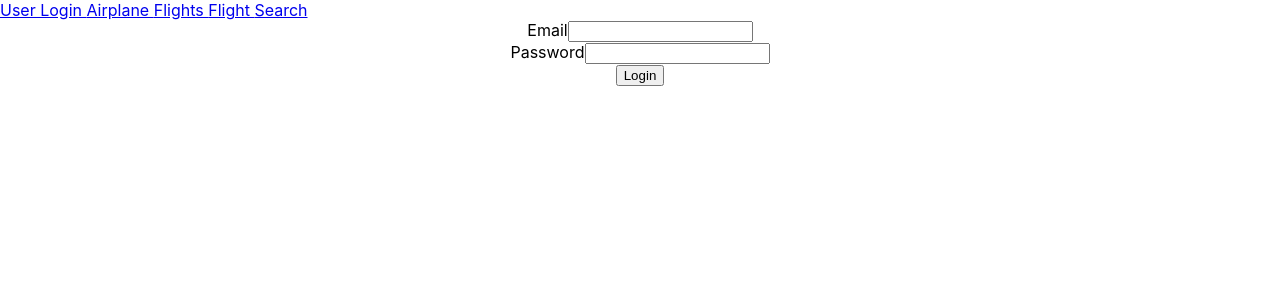
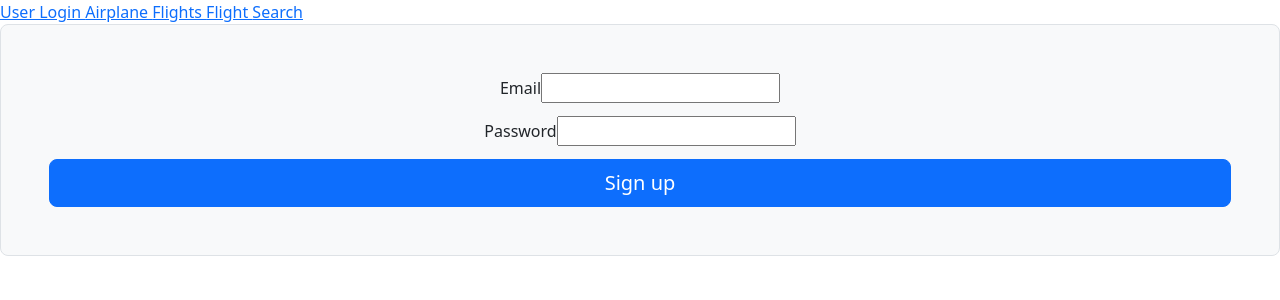
Before and after one commit to Anico94/burning-airlines-frontend, a React (Create React App) app: page / in a window 1280 px wide. Shown: the top 300 px of the page. Built offline with nearby package versions, Linux system fonts and the light colour scheme; no server answers.

Commit message:
bootstrap

```diff
--- a/package.json
+++ b/package.json
@@ -7,7 +7,9 @@
     "@testing-library/react": "^13.4.0",
     "@testing-library/user-event": "^13.5.0",
     "axios": "^1.1.3",
+    "bootstrap": "^5.2.2",
     "react": "^18.2.0",
+    "react-bootstrap": "^2.6.0",
     "react-dom": "^18.2.0",
     "react-router-dom": "^6.4.3",
     "react-scripts": "5.0.1",
--- a/src/components/App.js
+++ b/src/components/App.js
@@ -8,6 +8,7 @@ import User from "./User";
 import SearchPage from "./SearchPage";
 import axios from "axios";
 import {BrowserRouter, Routes, Route, Link} from 'react-router-dom';
+import 'bootstrap/dist/css/bootstrap.min.css';
 
 // const api = axios.create({
 //   baseURL:
--- a/src/components/SearchFlight.jsx
+++ b/src/components/SearchFlight.jsx
@@ -1,6 +1,6 @@
-import React, {useState} from 'react'
+import React, {useState, useEffect} from 'react'
 import flightsAPI from '../config/api';
-
+import axios from 'axios';
 
 const SearchFlight = function() {
     const airports = ['BNE', 'SYD', 'MEL'] //this will come from the data base
@@ -10,7 +10,7 @@ const SearchFlight = function() {
     }
 
     const [formState, setFormState] = useState(initialFormState)
-
+    const [flights, setFlights] = useState([])
 
    function handleChange(event) {
         setFormState({
@@ -21,7 +21,7 @@ const SearchFlight = function() {
 
     async function searchFlightAPI(data) {
         const response = await flightsAPI.get('/flights.json')
-        console.log ("response is: ", response)
+        console.log ("response is: ", response.data)
         console.log ("data is: ", data)
         return response.data
     }
@@ -29,9 +29,15 @@ const SearchFlight = function() {
     function handleSubmit(event) {
             event.preventDefault()
             searchFlightAPI(event)
-            .then((formState) => setFormState(formState))
+            .then((responseData) => setFlights(responseData))
             .catch((error) => console.log(error))
     };
+
+    // useEffect(() => {
+    //     axios(`http://localhost:3000/flights.json`).then((event) => {
+    //         setFormState(event.target.name);
+    //     });
+    // }, [ ]);
 
 
     return(
@@ -74,7 +80,11 @@ const SearchFlight = function() {
 
         <div>
             <h3>Search Results are:</h3>
-            <p>{formState.data}</p>
+            <h4>Flights ID | Origin | Destination | Date</h4>
+            {flights.map((flight) => {
+
+                return <p>{flight.flight_number}, {flight.origin}, {flight.destination}, {flight.date}</p>
+            })}
         </div>
 
         </>
--- a/src/components/SearchHeader.jsx
+++ b/src/components/SearchHeader.jsx
@@ -3,8 +3,6 @@ import React from 'react'
 function SearchHeader() {
     return (
         <div>
-
-            Header coming soon!
 
 
 
--- a/src/components/User.jsx
+++ b/src/components/User.jsx
@@ -27,9 +27,9 @@ const User = function () {
       {isLoggedIn ? (
         <h1>Logged in</h1>
       ) : (
-        <form onSubmit={handleSubmit}>
-          <div className="form-control">
-            <label>Email</label>
+        <form onSubmit={handleSubmit} className='p-4 p-md-5 border rounded-3 bg-light'>
+          <div>
+            <label className="form-floating mb-3">Email</label>
             <input
               type="text"
               name="email"
@@ -37,8 +37,8 @@ const User = function () {
               onChange={handleInputChange}
             />
           </div>
-          <div className="form-control">
-            <label>Password</label>
+          <div>
+            <label className="form-floating mb-3">Password</label>
             <input
               type="password"
               name="password"
@@ -46,13 +46,16 @@ const User = function () {
               onChange={handleInputChange}
             />
           </div>
-          <div className="form-control">
-            <label></label>
-            <button type="submit">Login</button>
+
+          <div >
+          <button className="w-100 btn btn-lg btn-primary"> Sign up</button>
           </div>
+
         </form>
       )}
     </div>
   );
 };
+
+
 export default User;
```
Also changed, not shown: 1 other file (tests, documents, lock files or other folders).
